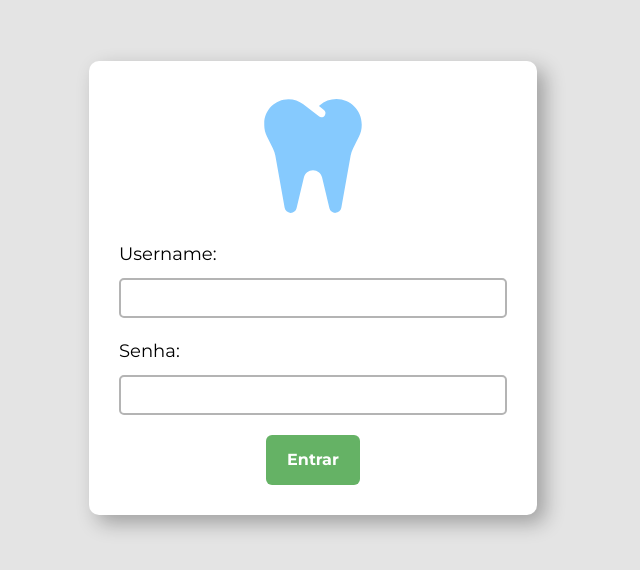
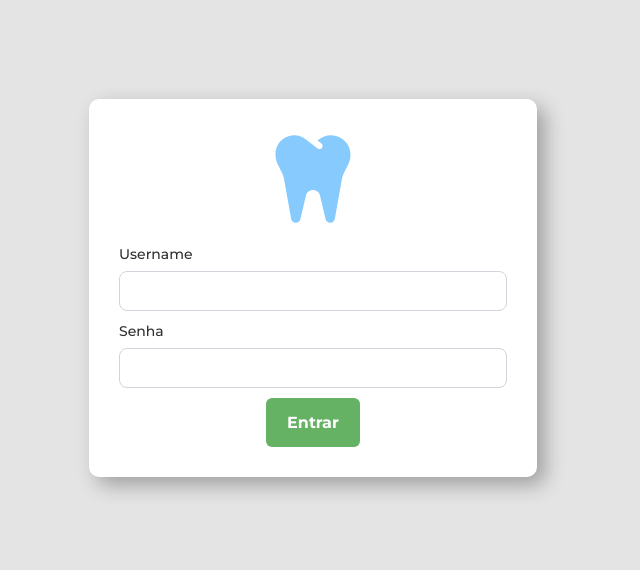
Before and after one commit to maisappreis/dental-clinic, a Next.js app: page /dental-clinic/login in a window 1280 px wide. Shown: the part 112-682 px from the top of the page, without its empty margins (327-967 px from the left). Built offline with nearby package versions, Linux system fonts and the light colour scheme.

Commit message:
refactor: Refactoring login page.

```diff
--- a/src/app/login/Login.module.css
+++ b/src/app/login/Login.module.css
@@ -7,9 +7,8 @@
 }
 
 .icon {
-  margin-bottom: 15px;
   width: 100%;
-  height: 130px;
+  height: 100px;
   color: "#86cafe"
 }
 
--- a/src/app/login/page.tsx
+++ b/src/app/login/page.tsx
@@ -1,56 +1,75 @@
 "use client"
-import React, { useState } from "react";
+import React from "react";
+import { Controller, useForm } from "react-hook-form";
 import styles from "./Login.module.css";
+import { Input } from "@/components/form/input";
 import { Button } from "@/components/button/button";
 import { FontAwesomeIcon } from "@fortawesome/react-fontawesome";
 import { faTooth } from "@fortawesome/free-solid-svg-icons";
 import { useRouter } from "next/navigation";
 import { useLogin } from "@/hooks/useLogin";
+import { LoginPayload } from "@/types/login";
 
 export default function Login() {
-  const [username, setUsername] = useState<string>("");
-  const [password, setPassword] = useState<string>("");
-
   const router = useRouter();
   const { login } = useLogin();
 
-  const isFormValid = username !== "" && password !== "";
+  const {
+    control,
+    handleSubmit,
+    formState: { isValid },
+  } = useForm<LoginPayload>({
+    mode: "onChange",
+    defaultValues: {
+      username: "",
+      password: "",
+    },
+  });
 
-  const handleLogin = async (event: React.FormEvent<HTMLFormElement>) => {
-    event.preventDefault();
-
-    await login({
-      username,
-      password,
-    });
-
-    router.push("/");
+  const onSubmit = async (data: LoginPayload) => {
+    const success = await login(data);
+    if (success) router.push("/");
   };
 
   return (
     <div className={styles.area}>
       <div className={styles.form}>
         <FontAwesomeIcon icon={faTooth} className={styles.icon} style={{ color: "#86cafe" }} />
-        <form onSubmit={handleLogin}>
-          <div className={styles.field}>
-            <label htmlFor="name" className={styles.label}>Username:</label>
-            <input type="text" id="username" name="username"
-              className={styles.input} value={username}
-              onChange={(e) => setUsername(e.target.value)} required />
-          </div>
-          <div className={styles.field}>
-            <label htmlFor="password" className={styles.label}>Senha:</label>
-            <input type="password" id="password" name="password"
-              className={styles.input} value={password}
-              onChange={(e) => setPassword(e.target.value)} required />
-          </div>
+        <form onSubmit={handleSubmit(onSubmit)}>
+          <Controller
+            name="username"
+            control={control}
+            rules={{ required: "Username é obrigatório" }}
+            render={({ field, fieldState }) => (
+              <Input
+                label="Username"
+                {...field}
+                error={fieldState.error?.message}
+              />
+            )}
+          />
+
+          <Controller
+            name="password"
+            control={control}
+            rules={{ required: "Senha é obrigatória" }}
+            render={({ field, fieldState }) => (
+              <Input
+                label="Senha"
+                type="password"
+                {...field}
+                error={fieldState.error?.message}
+              />
+            )}
+          />
+
           <div className={styles.button}>
             <Button
               type="submit"
               label="Entrar"
               variant="primary"
               size="lg"
-              disabled={!isFormValid}
+              disabled={!isValid}
             />
           </div>
         </form>
--- a/src/hooks/useLogin.ts
+++ b/src/hooks/useLogin.ts
@@ -21,13 +21,15 @@ export function useLogin() {
         variant: "success",
       });
 
-      return response;
+      return true;
     } catch (error) {
       console.error(error);
       alert.show({
         message: "Erro ao realizar o login..",
         variant: "error",
       });
+
+      return false;
     } finally {
       hideLoading();
     }
```
